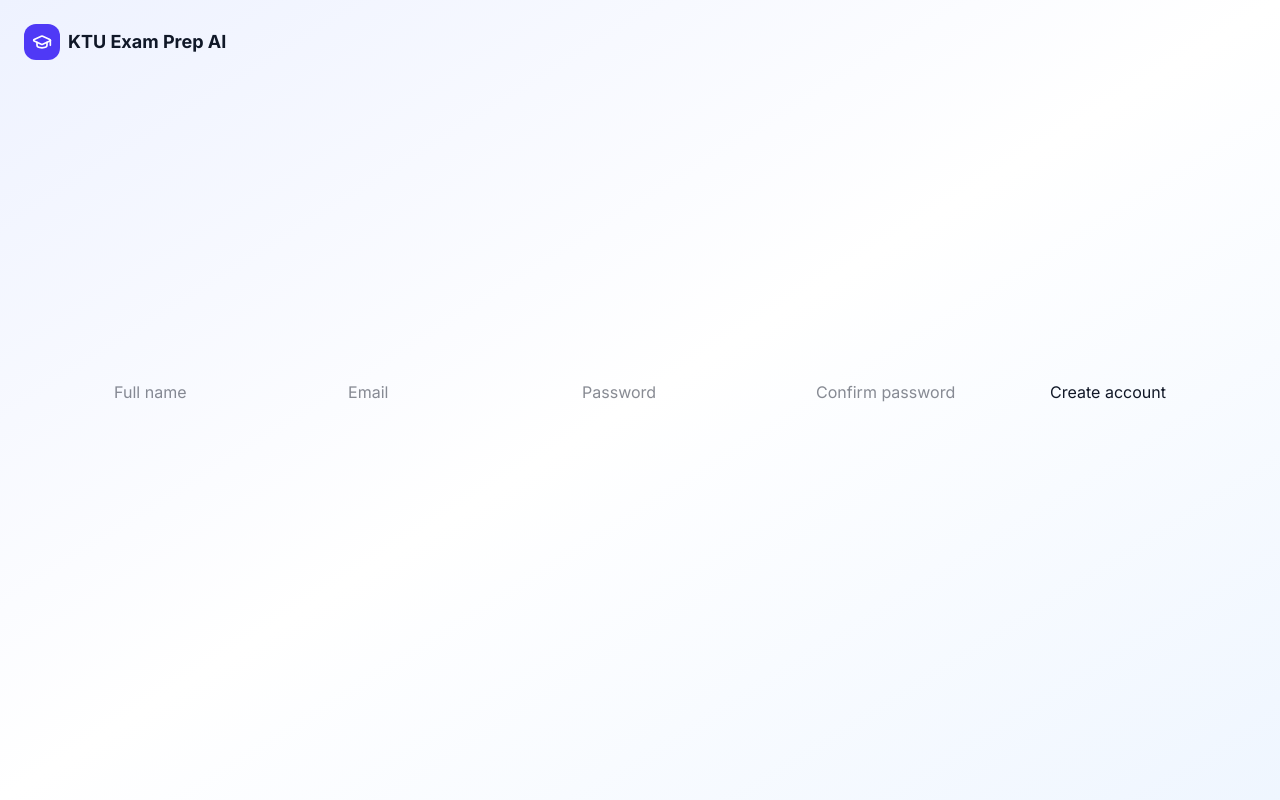
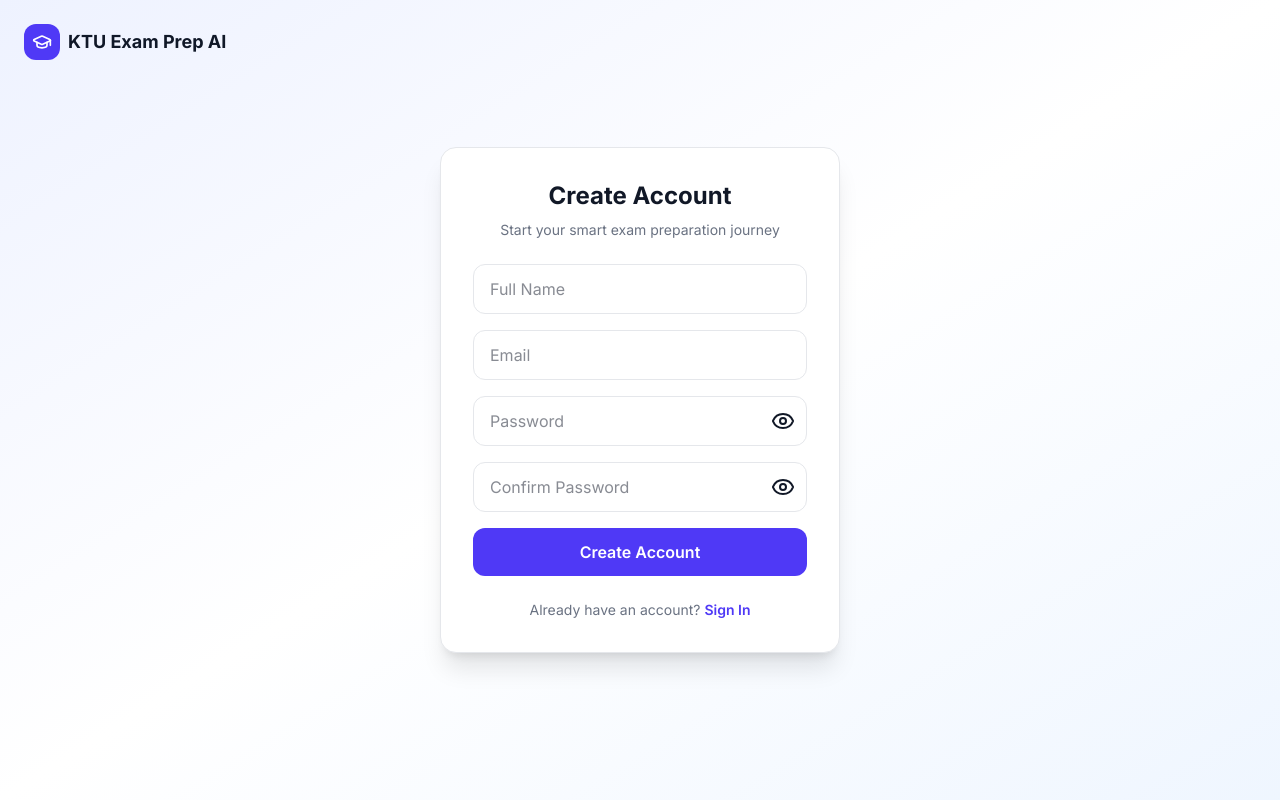
Before and after one commit to udaySuryaP/exam-preparation-platform-using-ai, a Next.js app: page /signup in a window 1280 px wide. Built offline with nearby package versions, Linux system fonts and the light colour scheme; no server answers.

Commit message:
Verification bug

```diff
--- a/components/auth/SignupForm.tsx
+++ b/components/auth/SignupForm.tsx
@@ -276,10 +276,10 @@
 //     );
 // }
 
+
 "use client";
 
 import { useState, useMemo } from "react";
-import { useRouter } from "next/navigation";
 import Link from "next/link";
 import { useForm } from "react-hook-form";
 import { zodResolver } from "@hookform/resolvers/zod";
@@ -301,22 +301,44 @@ const signupSchema = z
 
 type SignupFormData = z.infer<typeof signupSchema>;
 
+function getPasswordStrength(password: string) {
+    let score = 0;
+    if (password.length >= 8) score++;
+    if (password.length >= 12) score++;
+    if (/[a-z]/.test(password) && /[A-Z]/.test(password)) score++;
+    if (/\d/.test(password)) score++;
+    if (/[^a-zA-Z0-9]/.test(password)) score++;
+
+    if (score <= 2) return { label: "Weak", color: "bg-red-500", percent: 33 };
+    if (score <= 3) return { label: "Medium", color: "bg-yellow-500", percent: 66 };
+    return { label: "Strong", color: "bg-green-500", percent: 100 };
+}
+
 export function SignupForm() {
+    const [showPassword, setShowPassword] = useState(false);
+    const [showConfirm, setShowConfirm] = useState(false);
     const [error, setError] = useState("");
     const [emailSent, setEmailSent] = useState(false);
-    const [userEmail, setUserEmail] = useState("");
-    const supabase = createClient();
+    const [email, setEmail] = useState("");
 
     const {
         register,
         handleSubmit,
+        watch,
         formState: { errors, isSubmitting },
     } = useForm<SignupFormData>({
         resolver: zodResolver(signupSchema),
     });
 
+    const passwordValue = watch("password", "");
+    const strength = useMemo(
+        () => getPasswordStrength(passwordValue),
+        [passwordValue]
+    );
+
     const onSubmit = async (data: SignupFormData) => {
         setError("");
+        const supabase = createClient();
 
         const { error } = await supabase.auth.signUp({
             email: data.email,
@@ -334,49 +356,125 @@ export function SignupForm() {
             return;
         }
 
-        setUserEmail(data.email);
+        setEmail(data.email);
         setEmailSent(true);
     };
 
+    /* ---------------- EMAIL SENT SCREEN ---------------- */
     if (emailSent) {
         return (
-            <div className="max-w-md mx-auto text-center bg-white p-8 rounded-xl shadow">
+            <div className="w-full max-w-[400px] bg-white rounded-2xl shadow-xl border p-8 text-center">
                 <Mail className="mx-auto h-12 w-12 text-indigo-600 mb-4" />
                 <h2 className="text-xl font-bold mb-2">Verify your email</h2>
-                <p className="text-gray-600">
+                <p className="text-gray-600 text-sm">
                     We’ve sent a verification link to
-                    <br />
-                    <span className="font-medium">{userEmail}</span>
                 </p>
-                <p className="text-sm text-gray-500 mt-4">
-                    Click the link in the email to activate your account.
+                <p className="font-medium mt-1">{email}</p>
+
+                <p className="text-xs text-gray-500 mt-4">
+                    Click the link in your email to activate your account.
                 </p>
+
                 <Link
                     href="/login"
                     className="inline-block mt-6 text-indigo-600 font-semibold"
                 >
-                    Go to login
+                    Go to Login
                 </Link>
             </div>
         );
     }
 
+    /* ---------------- SIGNUP FORM ---------------- */
     return (
-        <form onSubmit={handleSubmit(onSubmit)} className="space-y-4">
-            <input placeholder="Full name" {...register("fullName")} />
-            <input placeholder="Email" {...register("email")} />
-            <input type="password" placeholder="Password" {...register("password")} />
-            <input
-                type="password"
-                placeholder="Confirm password"
-                {...register("confirmPassword")}
-            />
+        <div className="w-full max-w-[400px]">
+            <div className="bg-white rounded-2xl shadow-xl border p-8">
+                <h1 className="text-2xl font-bold text-center mb-2">
+                    Create Account
+                </h1>
+                <p className="text-sm text-gray-500 text-center mb-6">
+                    Start your smart exam preparation journey
+                </p>
 
-            {error && <p className="text-red-500 text-sm">{error}</p>}
+                {error && (
+                    <div className="mb-4 p-3 bg-red-50 border border-red-200 rounded-lg text-red-600 text-sm">
+                        {error}
+                    </div>
+                )}
 
-            <button type="submit" disabled={isSubmitting}>
-                {isSubmitting ? "Creating account..." : "Create account"}
-            </button>
-        </form>
+                <form onSubmit={handleSubmit(onSubmit)} className="space-y-4">
+                    <input
+                        {...register("fullName")}
+                        placeholder="Full Name"
+                        className="w-full px-4 py-3 border rounded-lg"
+                    />
+                    <input
+                        {...register("email")}
+                        placeholder="Email"
+                        className="w-full px-4 py-3 border rounded-lg"
+                    />
+
+                    <div className="relative">
+                        <input
+                            {...register("password")}
+                            type={showPassword ? "text" : "password"}
+                            placeholder="Password"
+                            className="w-full px-4 py-3 border rounded-lg pr-12"
+                        />
+                        <button
+                            type="button"
+                            onClick={() => setShowPassword(!showPassword)}
+                            className="absolute right-3 top-1/2 -translate-y-1/2"
+                        >
+                            {showPassword ? <EyeOff /> : <Eye />}
+                        </button>
+                    </div>
+
+                    {passwordValue && (
+                        <div className="h-1 bg-gray-200 rounded">
+                            <div
+                                className={`${strength.color} h-full rounded`}
+                                style={{ width: `${strength.percent}%` }}
+                            />
+                        </div>
+                    )}
+
+                    <div className="relative">
+                        <input
+                            {...register("confirmPassword")}
+                            type={showConfirm ? "text" : "password"}
+                            placeholder="Confirm Password"
+                            className="w-full px-4 py-3 border rounded-lg pr-12"
+                        />
+                        <button
+                            type="button"
+                            onClick={() => setShowConfirm(!showConfirm)}
+                            className="absolute right-3 top-1/2 -translate-y-1/2"
+                        >
+                            {showConfirm ? <EyeOff /> : <Eye />}
+                        </button>
+                    </div>
+
+                    <button
+                        type="submit"
+                        disabled={isSubmitting}
+                        className="w-full py-3 bg-indigo-600 text-white rounded-lg font-semibold"
+                    >
+                        {isSubmitting ? (
+                            <Loader2 className="animate-spin mx-auto" />
+                        ) : (
+                            "Create Account"
+                        )}
+                    </button>
+                </form>
+
+                <p className="text-sm text-center mt-6 text-gray-500">
+                    Already have an account?{" "}
+                    <Link href="/login" className="text-indigo-600 font-semibold">
+                        Sign In
+                    </Link>
+                </p>
+            </div>
+        </div>
     );
 }
```
